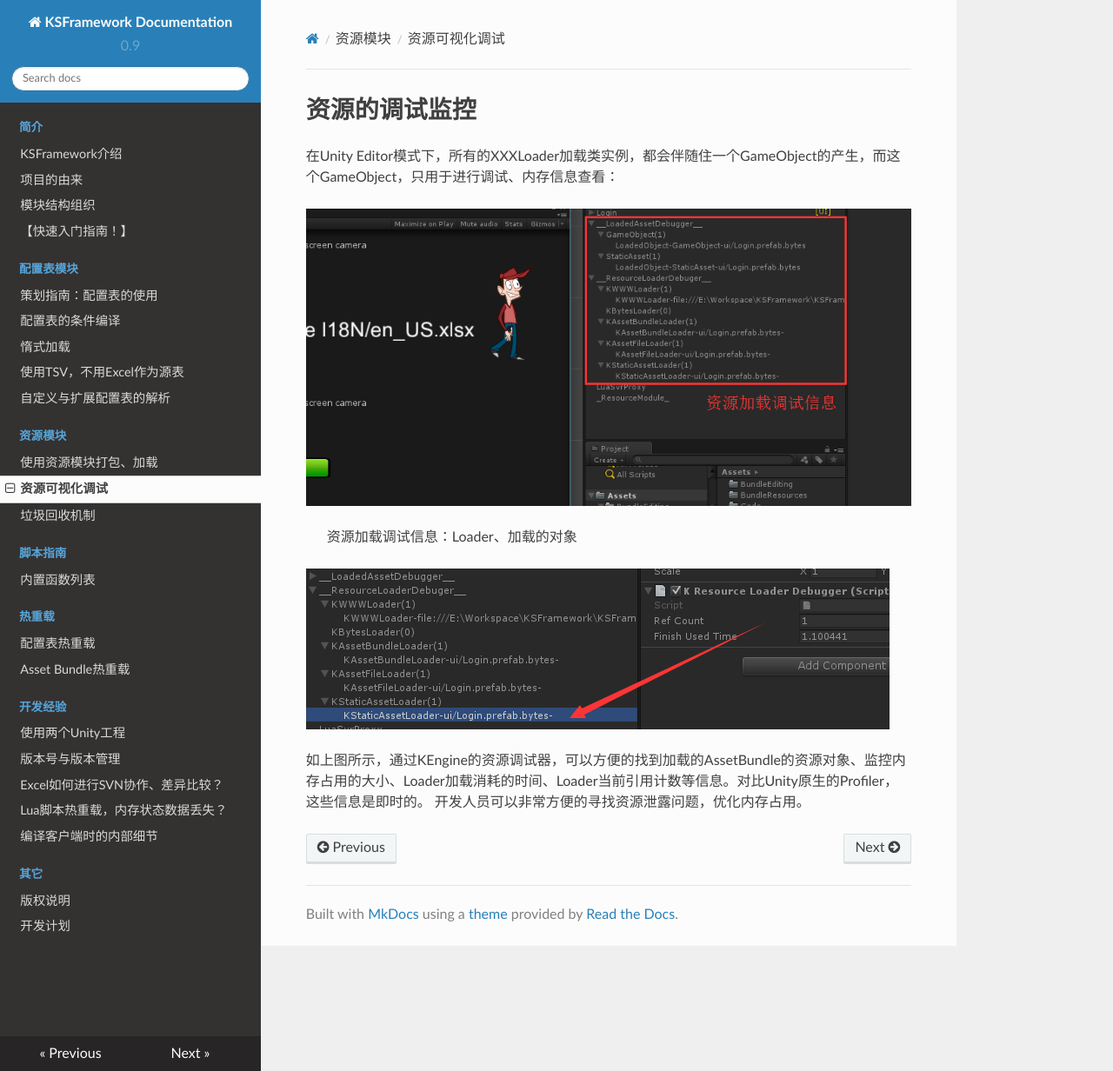
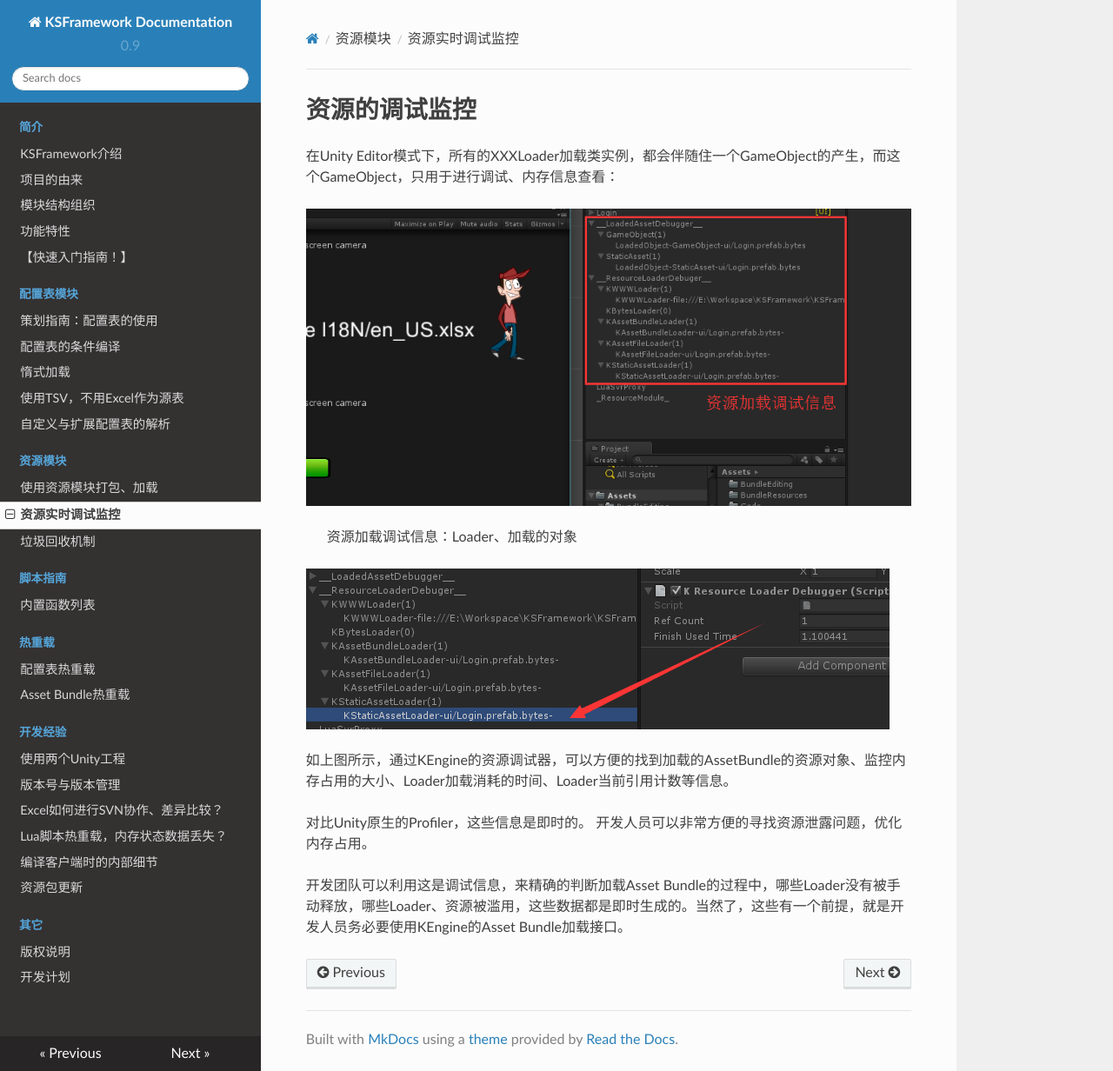
Before and after one commit to mr-kelly/KSFramework, an MkDocs documentation site: the page built from docs/resource/debug.md, in a window 1280 px wide and 1232 px high. Shown: the whole window at 87% size. Built offline with MkDocs 1.6.1, drawn with Linux system fonts in a browser that asks for light colours; nearby versions of some CDN libraries; old or Windows-style settings are respelled for this version of MkDocs.

Commit message:
features

```diff
--- a/docs/resource/debug.md
+++ b/docs/resource/debug.md
@@ -4,10 +4,13 @@
 
 在Unity Editor模式下，所有的XXXLoader加载类实例，都会伴随住一个GameObject的产生，而这个GameObject，只用于进行调试、内存信息查看：
 
-
 ![资源加载调试信息：Loader、加载的对象](../images/resource/debug-1.png)
 > 资源加载调试信息：Loader、加载的对象
 
 ![每一个Loader的引用计数信息，都可以通过面板来进行实时查看](../images/resource/debug-2.png)
 
-如上图所示，通过KEngine的资源调试器，可以方便的找到加载的AssetBundle的资源对象、监控内存占用的大小、Loader加载消耗的时间、Loader当前引用计数等信息。对比Unity原生的Profiler，这些信息是即时的。 开发人员可以非常方便的寻找资源泄露问题，优化内存占用。
+如上图所示，通过KEngine的资源调试器，可以方便的找到加载的AssetBundle的资源对象、监控内存占用的大小、Loader加载消耗的时间、Loader当前引用计数等信息。
+
+对比Unity原生的Profiler，这些信息是即时的。 开发人员可以非常方便的寻找资源泄露问题，优化内存占用。
+
+开发团队可以利用这是调试信息，来精确的判断加载Asset Bundle的过程中，哪些Loader没有被手动释放，哪些Loader、资源被滥用，这些数据都是即时生成的。当然了，这些有一个前提，就是开发人员务必要使用KEngine的Asset Bundle加载接口。
--- a/mkdocs.yml
+++ b/mkdocs.yml
@@ -7,6 +7,7 @@
     - [index.md, "简介", "KSFramework介绍"]
     - [overview/why.md, "简介", "项目的由来"]
     - [overview/structure.md, "简介", "模块结构组织"]
+    - [overview/features.md, "简介", "功能特性"]
     - [quickstart.md, "【快速入门指南！】"]
 
     - [setting/guide.md, "配置表模块", "策划指南：配置表的使用"]
@@ -16,10 +17,11 @@
     - [setting/custom-table-reader.md, "配置表模块", "自定义与扩展配置表的解析"]
 
     - [resource/guide.md, "资源模块", "使用资源模块打包、加载"]
-    - [resource/debug.md, "资源模块", "资源可视化调试"]
+    - [resource/debug.md, "资源模块", "资源实时调试监控"]
     - [resource/gc.md, "资源模块", "垃圾回收机制"]
 
     - [scripting/functions.md, "脚本指南", "内置函数列表"]
+
     - [hotreload/setting.md, "热重载", "配置表热重载"]
     - [hotreload/assetbundle.md, "热重载", "Asset Bundle热重载"]
 
@@ -28,6 +30,7 @@
     - [advanced/excel-diff.md, "开发经验", "Excel如何进行SVN协作、差异比较？"]
     - [advanced/cookie.md, "开发经验", "Lua脚本热重载，内存状态数据丢失？"]
     - [advanced/app-compile.md, "开发经验", "编译客户端时的内部细节"]
+    - [advanced/autoupdate.md, "开发经验", "资源包更新"]
 
     - [license.md, "其它", "版权说明"]
     - [roadmap.md, "其它", "开发计划"]
```
Also changed, not shown: docs/resource/gc.md (+4 -0 lines).
